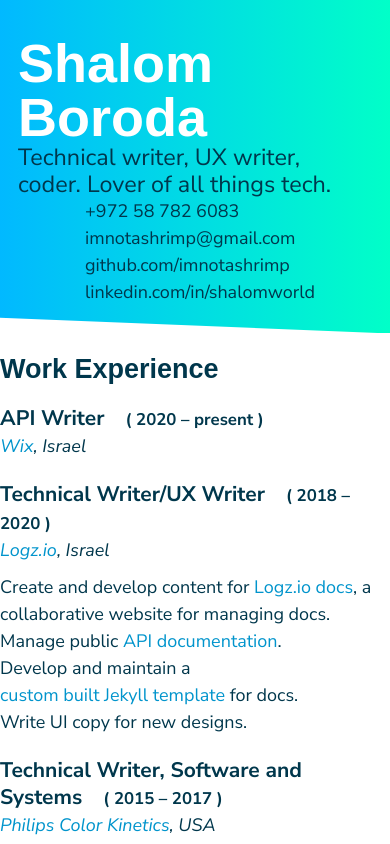
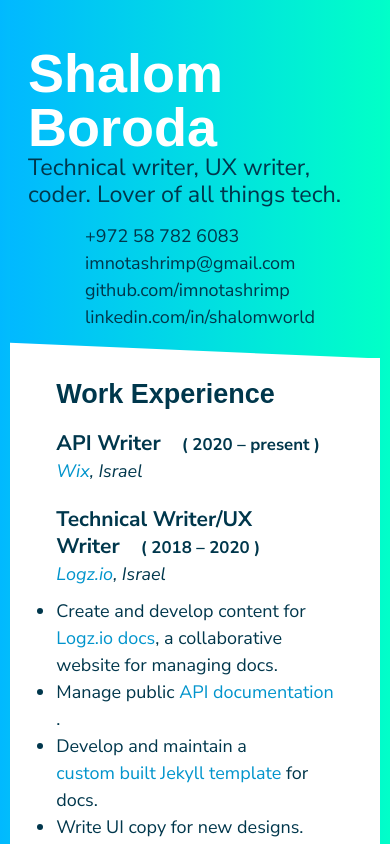
Before and after one commit to imnotashrimp/shalomworld.dev, a Next.js app: page / in a window 390 px wide. Shown: the top 844 px of the page. Built offline with nearby package versions, Linux system fonts and the light colour scheme; a web font is replaced by a local one.

Commit message:
fix responsive presentation

```diff
--- a/components/cv/CvFooter.tsx
+++ b/components/cv/CvFooter.tsx
@@ -1,7 +1,6 @@
 import styles from '../../styles/CvFooter.module.css'
 import headerStyles from '../../styles/CvHeader.module.css'
 import Icon from '../Icon'
-import Image from 'next/image'
 
 export default function CvFooter(props) {
 
--- a/styles/Cv.module.css
+++ b/styles/Cv.module.css
@@ -1,3 +1,10 @@
+@media screen and (max-width: 760px) {
+  .cv {
+    --cv-content-width: 75%;
+    --cv-border-width: 10px;
+  }
+}
+
 /* Tablets, at least 760px wide */
 @media screen and (min-width: 760px) {
   .cv {
--- a/styles/CvEntry.module.css
+++ b/styles/CvEntry.module.css
@@ -26,6 +26,7 @@
 
 .heading .dates {
   font-size: .8em;
+  display: inline-block;
 }
 
 .subheading {
--- a/styles/CvHeader.module.css
+++ b/styles/CvHeader.module.css
@@ -28,6 +28,7 @@
   display: flex;
   flex-direction: column;
   padding-right: 20px;
+  margin-bottom: 15px;
 }
 
 .cvTitles h1 {
```
